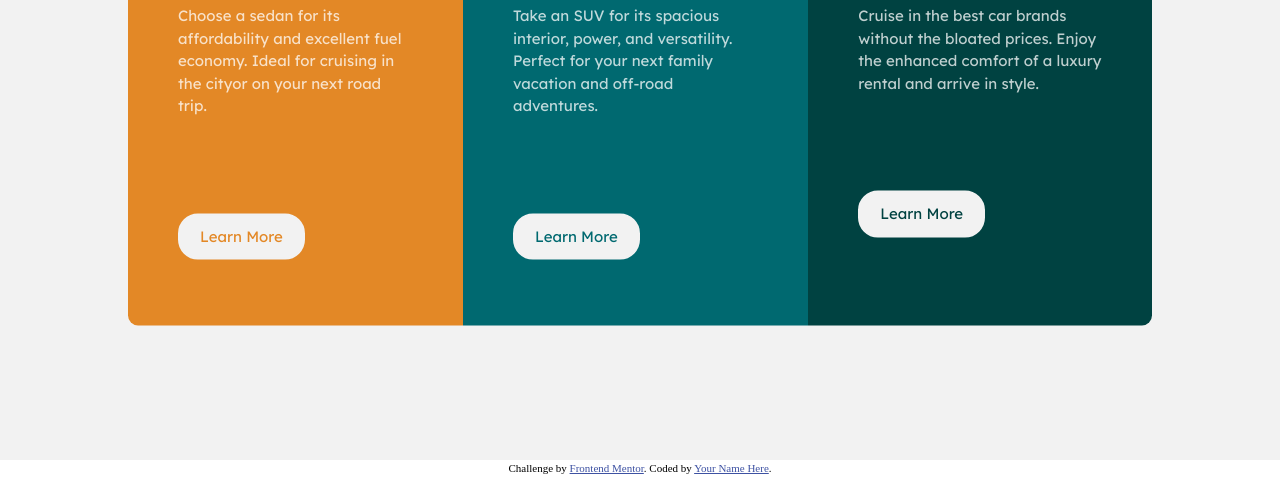
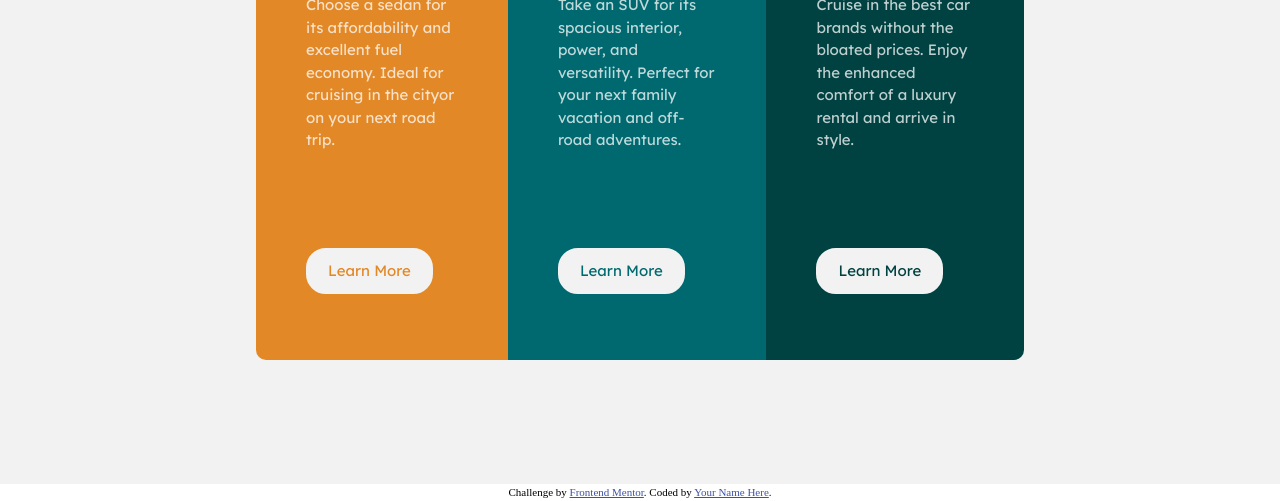
Before and after one commit to Wijayaac/3-column-card-component, a plain HTML site: page index.html in a window 1280 px wide. Shown: the part 300-801 px from the top of the page. Drawn offline with Linux system fonts and the light colour scheme.

Commit message:
add maxwidth in top level container

```diff
--- a/assets/scss/style.scss
+++ b/assets/scss/style.scss
@@ -8,7 +8,7 @@
   background-color: $very-light-gray;
   min-height: 200vh;
   @include breakpoint-up(medium) {
-    min-height: 95vh;
+    min-height: 98vh;
   }
 }
 
@@ -21,9 +21,11 @@
   transform: translate(-50%, -50%);
   color: $transparent-white;
   width: 90%;
+  max-width: 100%;
   @include breakpoint-up(medium) {
     flex-direction: row;
-    width: 80%;
+    width: 60%;
+    max-width: 80%;
   }
 
   &__item-1,
```
Also changed, not shown: assets/css/style.css, 1 other file.
